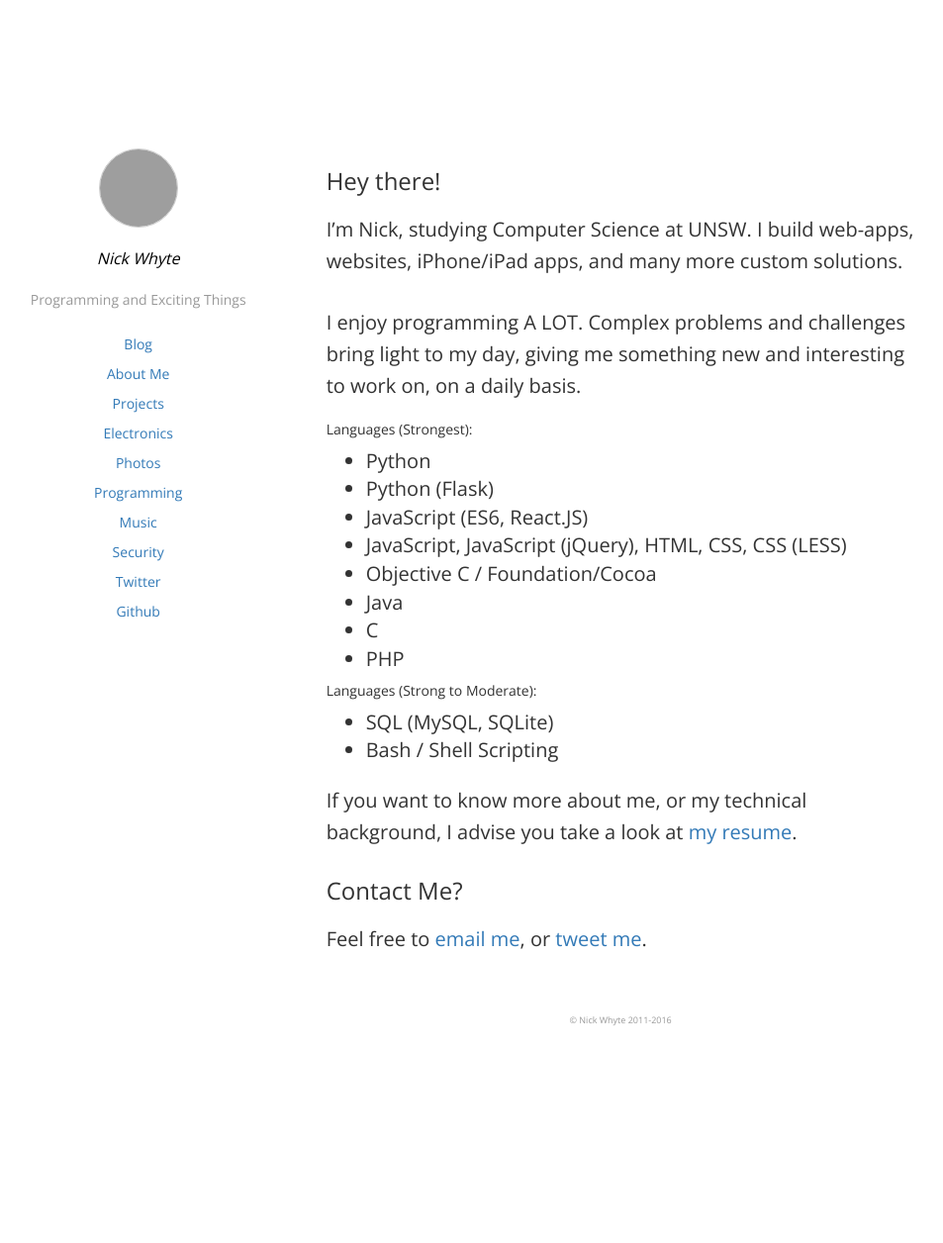
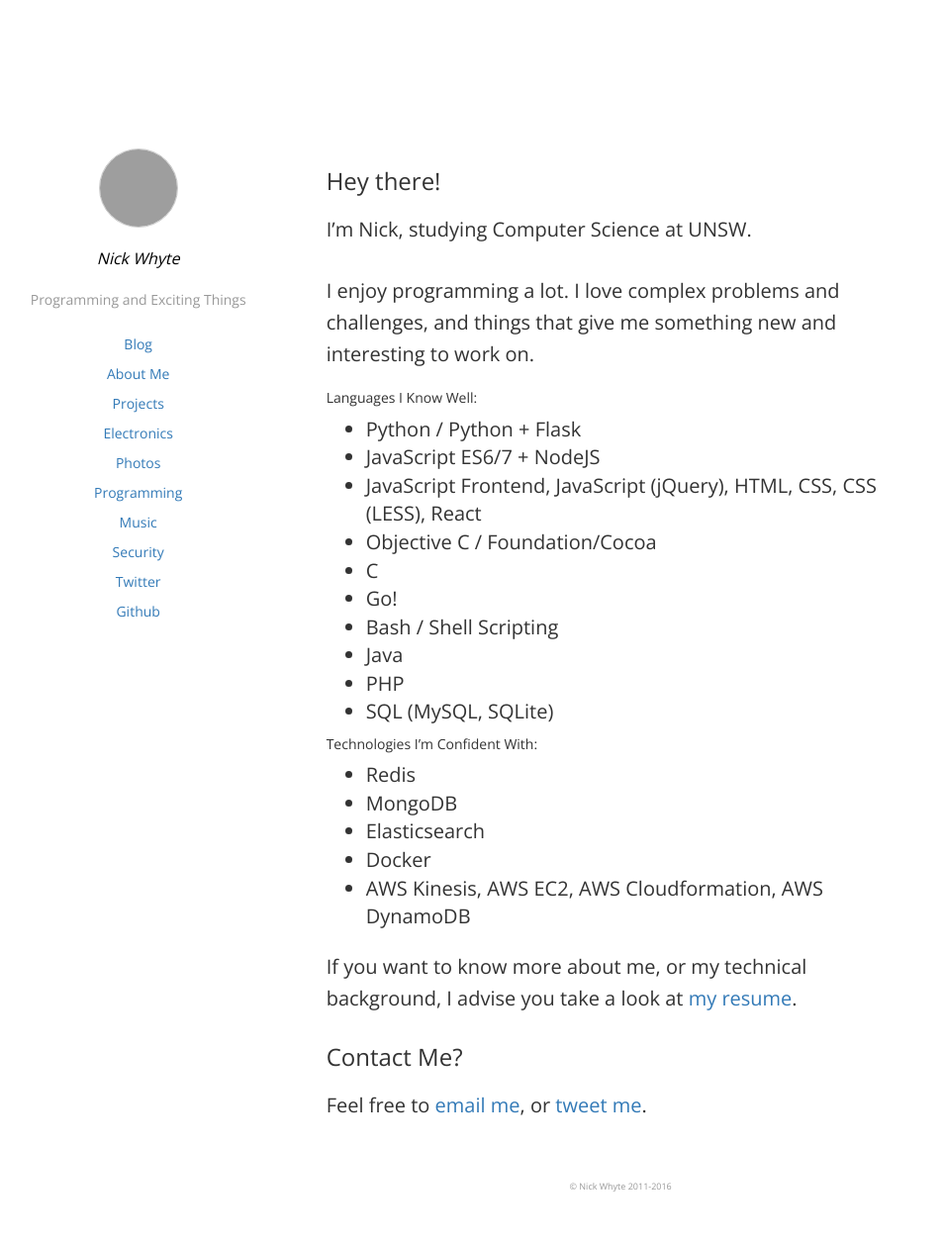
Before and after one commit to nickw444/nickw444.github.io, a Jekyll site: the page built from _pages/about.md, in a window 1280 px wide. Shown: the whole page at 99% size, without its empty margins (127-1080 px from the left). Built offline with Jekyll 4.4.1, drawn with Linux system fonts in a browser that asks for light colours; comment, search, counter and statistics services are not loaded; before the commit the page ends 1088 px from its top, so only the background shows below that; grey boxes are pictures that could not be loaded.

Commit message:
Update about me

```diff
--- a/_pages/about.md
+++ b/_pages/about.md
@@ -9,23 +9,28 @@ menu: default
 
 ### Hey there!
 
-I'm Nick, studying Computer Science at UNSW. I build web-apps, websites, iPhone/iPad apps, and many more custom solutions.
+I'm Nick, studying Computer Science at UNSW.
 
-I enjoy programming A LOT. Complex problems and challenges bring light to my day, giving me something new and interesting to work on, on a daily basis.
+I enjoy programming a lot. I love complex problems and challenges, and things that give me something new and interesting to work on.
 
-##### Languages (Strongest):
-* Python
-* Python (Flask)
-* JavaScript (ES6, React.JS)
-* JavaScript, JavaScript (jQuery), HTML, CSS, CSS (LESS)
+##### Languages I Know Well:
+* Python / Python + Flask
+* JavaScript ES6/7 + NodeJS
+* JavaScript Frontend, JavaScript (jQuery), HTML, CSS, CSS (LESS), React
 * Objective C / Foundation/Cocoa
+* C
+* Go!
+* Bash / Shell Scripting
 * Java
-* C
 * PHP
+* SQL (MySQL, SQLite)
 
-##### Languages (Strong to Moderate):
-* SQL (MySQL, SQLite)
-* Bash / Shell Scripting
+##### Technologies I'm Confident With:
+* Redis
+* MongoDB
+* Elasticsearch
+* Docker
+* AWS Kinesis, AWS EC2, AWS Cloudformation, AWS DynamoDB
 
 
 If you want to know more about me, or my technical background, I advise you take a look at [my resume](http://nickwhyte.com/resume/).
```
